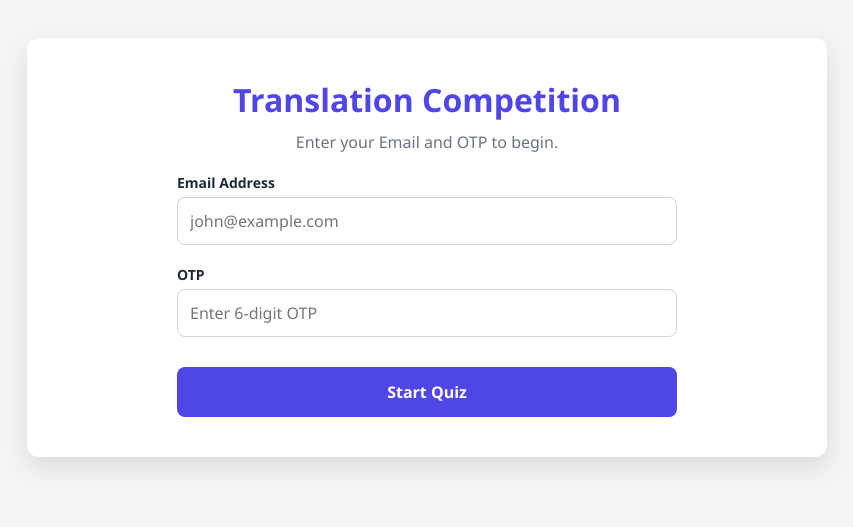
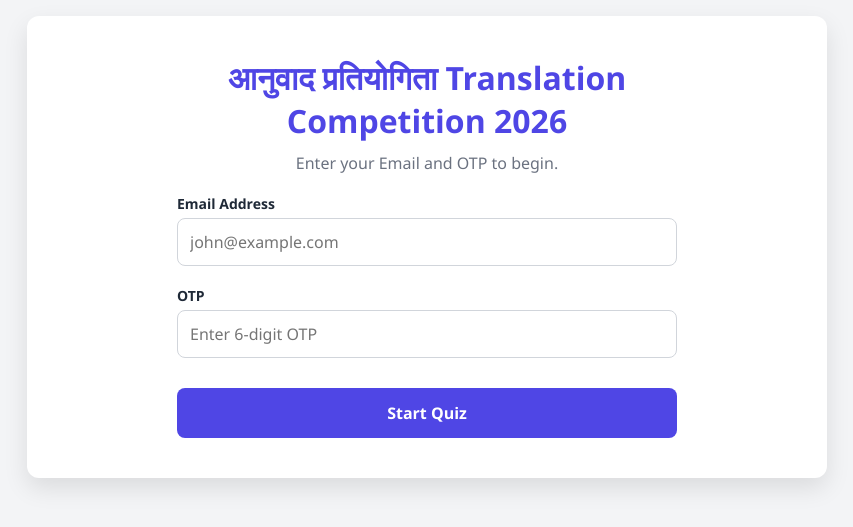
Before and after one commit to tolictcr-sys/anuvad26, a plain HTML site: page index.html in a window 1280 px wide. Shown: the part 153-680 px from the top of the page, without its empty margins (213-1066 px from the left). Drawn offline with Linux system fonts and the light colour scheme; no server answers.

Commit message:
Update index.html

```diff
--- a/index.html
+++ b/index.html
@@ -48,7 +48,7 @@
 
     <div class="container">
         <div id="login-screen" class="center-screen">
-            <h1>Translation Competition</h1>
+            <h1>आनुवाद प्रतियोगिता Translation Competition 2026 </h1>
             <p style="margin-bottom: 20px; color: #6B7280;">Enter your Email and OTP to begin.</p>
 
             <div class="notice" id="quiz-notice"></div>
```
